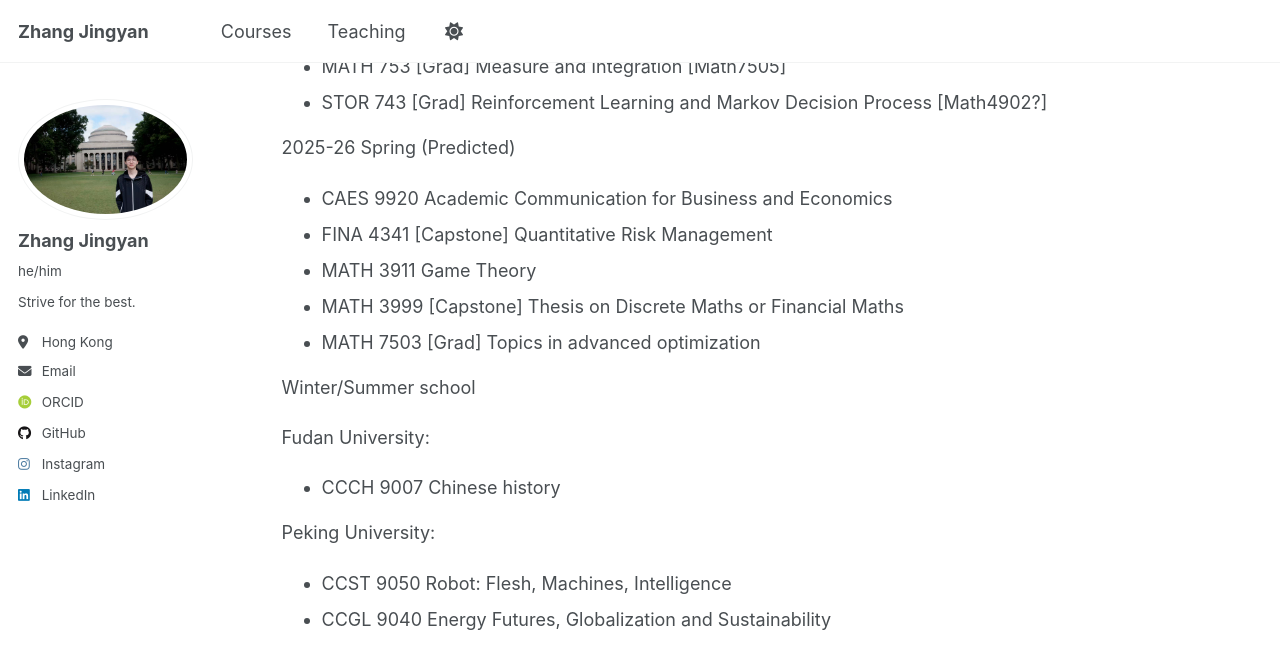
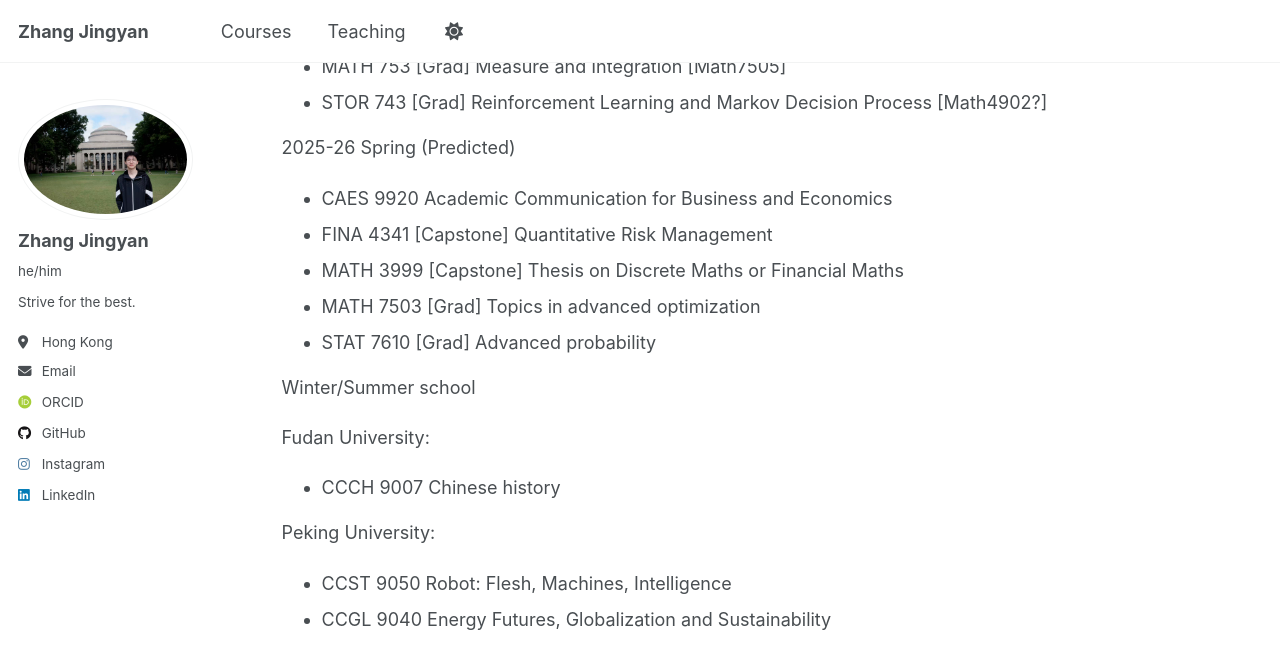
Before and after one commit to zjy-Felix/Felix, a Jekyll site: the page built from _courses/courses.md, in a window 1280 px wide and 900 px high, scrolled down 1917 px. Shown: the top 669 px of the window. Built offline with Jekyll 4.4.1, drawn with Linux system fonts in a browser that asks for light colours; some web fonts are replaced.

Commit message:
Update courses.md

```diff
--- a/_courses/courses.md
+++ b/_courses/courses.md
@@ -66,9 +66,9 @@ Here is a list of courses I have taken during my undergraduate studies at HKU.
 2025-26 Spring (Predicted)
 - CAES 9920 Academic Communication for Business and Economics
 - FINA 4341 [Capstone] Quantitative Risk Management
-- MATH 3911 Game Theory
 - MATH 3999 [Capstone] Thesis on Discrete Maths or Financial Maths
 - MATH 7503 [Grad] Topics in advanced optimization
+- STAT 7610 [Grad] Advanced probability
 
 Winter/Summer school
 
```
